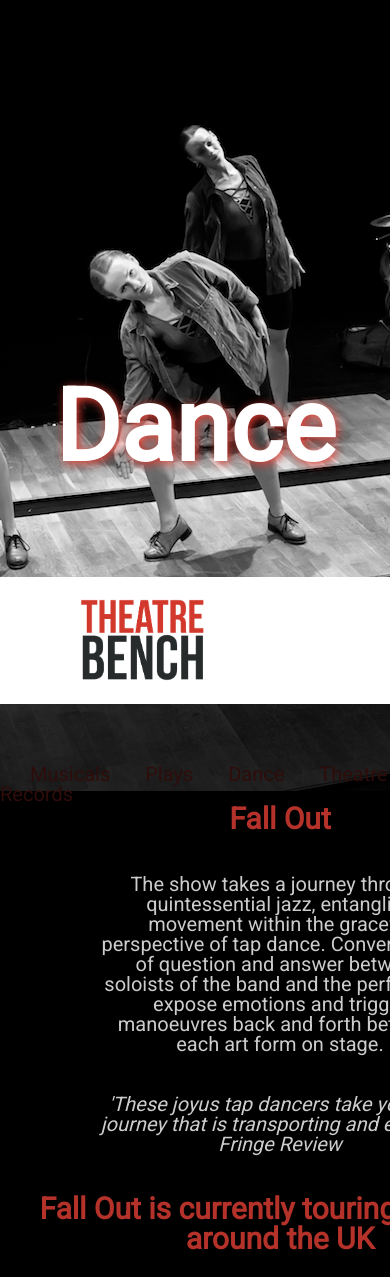
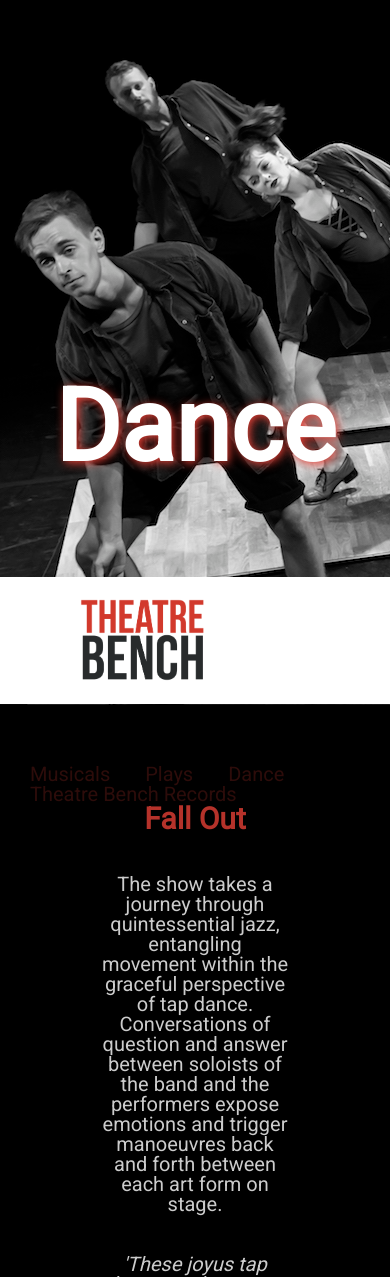
Before and after one commit to johamlyn/theatrebench, a plain HTML site: page dance.html in a window 390 px wide. Shown: the part 123-1400 px from the top of the page. Drawn offline with Linux system fonts and the light colour scheme.

Commit message:
Mobile Main Pages

```diff
--- a/css/about.css
+++ b/css/about.css
@@ -102,9 +102,7 @@ blockquote {
   font-size: 20px;
   font-weight: bold;
   padding-top: 35px;
-  /* color: #e33f35; */
-  color: orange;
-
+  color: #e33f35;
 }
 
 h2 {
--- a/css/dance.css
+++ b/css/dance.css
@@ -13,6 +13,9 @@
 }
 
 body {
+  background-image: url("../images/dance1.jpg");
+  background-repeat: no-repeat;
+  background-attachment: fixed;
   background-color: black;
   color: white;
   font-family: 'Roboto', sans-serif;
@@ -20,27 +23,13 @@ body {
   max-width: 1700px;
 }
 
-.top {
-  align-items: center;
-  background: url(../images/dance1.jpg) no-repeat center center fixed;
-  /* justify-content: center; */
-  position: fixed;
-  height: 1000px;
-  width: 100%;
-}
-
 h1 {
   color: white;
   text-shadow: 2px 2px 10px #e33f35;
   font-size: 100px;
   font-weight: bold;
-  margin-top: 500px;
+  margin: 500px 0 100px 0;
   text-align: center;
-}
-
-.main {
-  padding-top: 700px;
-  position: absolute;
 }
 
 header {
--- a/dance.html
+++ b/dance.html
@@ -15,11 +15,7 @@
 
 <body>
 
-<div class="top">
   <h1>Dance</h1>
-</div>
-
-<div class="main">
 
 	<header>
 		<a href="about.html"> <img src="images/logo.png" alt="logo"></a>
@@ -65,7 +61,5 @@
 	<p class="credit">&copy; Theatre Bench 2018</p>
 </footer>
 
-</div>
-
 </body>
 </html>
```
